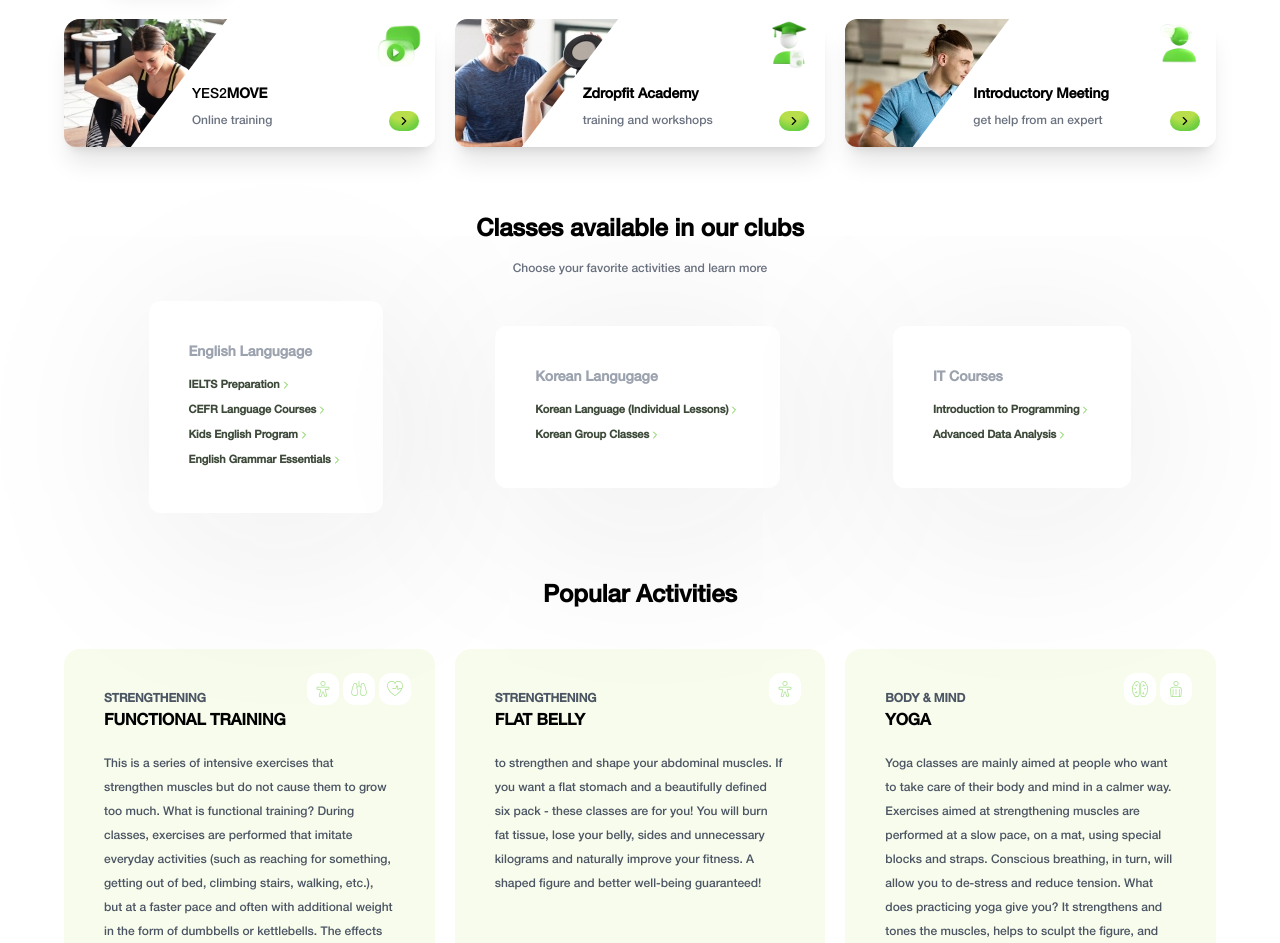
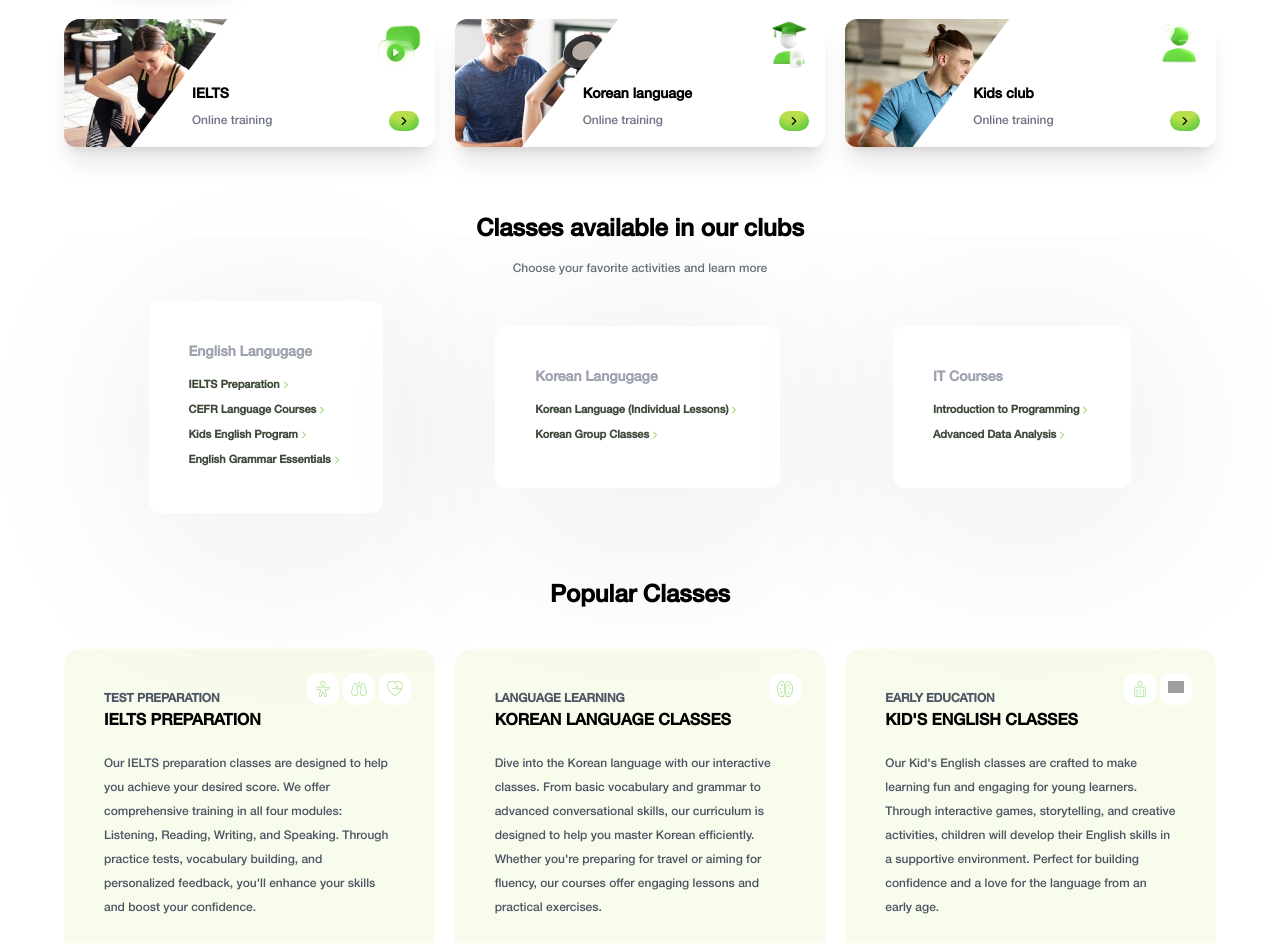
Before and after one commit to tidalu/level-u, a Next.js app: page / in a window 1280 px wide. Shown: the part 1289-2232 px from the top of the page. Built offline with nearby package versions, Linux system fonts and the light colour scheme; grey boxes are pictures that could not be loaded; a web font is replaced by a local one.

Commit message:
chore: Update image URLs for home banners

```diff
--- a/components/offer.tsx
+++ b/components/offer.tsx
@@ -4,6 +4,7 @@ import Link from 'next/link';
 import React from 'react';
 import { Button } from './ui/button';
 import ScrollAnimateWrapper from './ScrollAnimateWrapper';
+import ToolTipProv from './ToolTipProv';
 
 const Offer = () => {
   return (
@@ -13,7 +14,10 @@ const Offer = () => {
           Offer
         </h2>
 
-        <div className="grid grid-cols-1 md:grid-cols-2 gap-5 mt-10">
+        <div
+          className="grid grid-cols-1 md:grid-cols-2 gap-5 scroll-mt-16 mt-10"
+          id="forYou"
+        >
           <div className="rounded-2xl bg-[#f8ffe5] dark:bg-[#86868517]">
             <div className="grid grid-cols-1 sm:grid-cols-2">
               <div className="pl-10 py-10 md:py-5 flex flex-col justify-center text-sm 2xl:text-xl">
@@ -21,14 +25,14 @@ const Offer = () => {
                   for you
                 </div>
                 <p className="text-[12px] 2xl:text-lg leading-7 text-gray-500">
-                    Choose a club, buy a pass and enjoy training!
+                  Choose a center and start your adventure with us!
                 </p>
 
                 <Button
                   variant="primaryGreen"
                   className="mt-12 dark:text-black shadow-xl w-fit rounded-full text-sm 2xl:text-lg"
                 >
-                    Choose a club
+                  Choose a center
                 </Button>
               </div>
 
@@ -38,21 +42,27 @@ const Offer = () => {
             </div>
           </div>
 
-            <div className="rounded-2xl bg-[#e7e9e7]">
+          <div
+            className="rounded-2xl bg-[#e7e9e7] scroll-mt-24"
+            id="offersComp"
+          >
             <div className="grid grid-cols-1 sm:grid-cols-2">
               <div className="pl-10 py-10 md:py-5 flex flex-col justify-center text-sm 2xl:text-xl">
                 <div className="text-black font-bold mb-5">for companies</div>
                 <p className="text-[12px] 2xl:text-lg leading-7 text-gray-500">
-                    Check out our offer of <br />
-                    employee and business passes!
+                  Check out our offers for <br />
+                  your teams and employees
                 </p>
-
+                <div className="mt-6 dark:text-black ">
+                  <ToolTipProv content="coming soon">
                     <Button
                       variant="primaryGreen"
-                    className="mt-6 dark:text-black shadow-xl w-fit rounded-full text-sm 2xl:text-lg"
+                      className=" w-fit rounded-full text-sm 2xl:text-lg shadow-xl"
                     >
                       Find out more
                     </Button>
+                  </ToolTipProv>
+                </div>
               </div>
 
               <div>
@@ -64,12 +74,12 @@ const Offer = () => {
 
         <div className="flex gap-5 mt-5 scrollMobile">
           <div className="shadow-xl relative rounded-xl pt-32 md:pt-4 p-4 min-w-64 md:min-w-fit md:pl-32 flex-1 md:h-32 overflow-hidden dark:bg-[#0f1227]">
-              <Link href="/blogs/package-info">
+            <div className="cursor-pointer">
               <div className="absolute skew top-0 left-0 right-0 bottom-52 md:bottom-0 w-full h-full overflow-hidden">
                 <img src="/offer3.webp" className="rounded-2xl" alt="" />
               </div>
               <div className="text-black dark:text-white relative z-10 mt-12 text-sm mb-2">
-                  YES2<span className="font-bold">MOVE</span>
+                <span className="font-bold">IELTS</span>
               </div>
               <div className="flex justify-between relative z-10 text-[12px] text-gray-500">
                 Online training
@@ -86,21 +96,21 @@ const Offer = () => {
                 src="/offericon-3.webp"
                 alt=""
               />
-              </Link>
+            </div>
           </div>
 
           <div className="group/item shadow-xl relative rounded-xl pt-32 md:pt-4 p-4 min-w-64 md:min-w-fit md:pl-32 flex-1 md:h-32 overflow-hidden dark:bg-[#0f1227]">
-              <Link href="/blogs/package-info">
+            <div className="cursor-pointer">
               <div className="absolute skew top-0 left-0 right-0 bottom-44 md:bottom-0 w-full h-full overflow-hidden">
                 <img src="/offer4.webp" alt="" />
               </div>
               <div className="text-black dark:text-white relative z-10 mt-12 text-sm mb-2">
                 <span className="font-bold group-hover:item:underline">
-                    Zdropfit Academy
+                  Korean language
                 </span>
               </div>
               <div className="flex justify-between relative z-10 text-[12px] text-gray-500">
-                  training and workshops
+                Online training
                 <Button
                   variant="primaryGreen"
                   className="rounded-full p-0 h-5 px-2"
@@ -114,21 +124,21 @@ const Offer = () => {
                 src="/offericon-1.webp"
                 alt=""
               />
-              </Link>
+            </div>
           </div>
 
           <div className="group/item shadow-xl relative rounded-xl pt-32 md:pt-4 p-4 min-w-64 md:min-w-fit md:pl-32 flex-1 md:h-32 overflow-hidden dark:bg-[#0f1227]">
-              <Link href="/blogs/package-info">
+            <div className="cursor-pointer">
               <div className="absolute skew top-0 left-0 right-0 bottom-0 w-full h-full overflow-hidden">
                 <img src="/offer5.webp" alt="" />
               </div>
               <div className="text-black dark:text-white relative z-10 mt-12 text-sm mb-2">
                 <span className="font-bold group-hover:item:underline">
-                    Introductory Meeting
+                  Kids club
                 </span>
               </div>
               <div className="flex justify-between relative z-10 text-[12px] text-gray-500">
-                  get help from an expert
+                Online training
                 <Button
                   variant="primaryGreen"
                   className="rounded-full p-0 h-5 px-2"
@@ -142,7 +152,7 @@ const Offer = () => {
                 src="/offericon-2.webp"
                 alt=""
               />
-              </Link>
+            </div>
           </div>
         </div>
       </div>
--- a/components/popula-activities.tsx
+++ b/components/popula-activities.tsx
@@ -1,177 +1,169 @@
-import { ChevronRight, Scroll } from 'lucide-react';
+import { ChevronRight } from 'lucide-react';
 import Link from 'next/link';
 import React from 'react';
 import { Button } from './ui/button';
-import ScrollAnimateWrapper from './ScrollAnimateWrapper';
 
 const PopulaActivities = () => {
   return (
     <section>
       <div className="my-16 px-3 lg:px-16 mx-auto">
-          <h2 className=" text-black dark:text-white reveal font-bold text-2xl text-center">
-            Popular Activities
+        <h2 className="text-black dark:text-white reveal font-bold text-2xl text-center">
+          Popular Classes
         </h2>
 
-        <div className="flex  reveal lg:grid lg:grid-cols-3 gap-5 mt-10 scrollMobile">
-          <div className=" rounded-2xl bg-[#b8df4b1a] dark:bg-[#86868517] group/item min-w-[300px] lg:min-w-fit relative pb-8">
+        <div className="flex reveal lg:grid lg:grid-cols-3 gap-5 mt-10 scrollMobile">
+          {/* IELTS Section */}
+          <div className="rounded-2xl bg-[#b8df4b1a] dark:bg-[#86868517] group/item min-w-[300px] lg:min-w-fit relative pb-8">
             <Link
-                href="/classess/functional training"
+              href="/classess/ielts preparation"
               className="block h-full p-4 pt-16 md:p-10"
             >
-                <h3 className=" text-[12px] 2xl:text-[15px] text-gray-600 dark:text-gray-400 font-semibold">
-                  STRENGTHENING
+              <h3 className="text-[12px] 2xl:text-[15px] text-gray-600 dark:text-gray-400 font-semibold">
+                TEST PREPARATION
               </h3>
 
-                <h4 className=" uppercase text-black dark:text-white font-bold mb-5 2xl:text-[18px] group-hover/item:underline">
-                  Functional Training
+              <h4 className="uppercase text-black dark:text-white font-bold mb-5 2xl:text-[18px] group-hover/item:underline">
+                IELTS Preparation
               </h4>
 
-                <p className=" text-gray-600 dark:text-gray-400 text-[12px] 2xl:text-[13px] leading-6">
-                  This is a series of intensive exercises that strengthen
-                  muscles but do not cause them to grow too much. What is
-                  functional training? During classes, exercises are performed
-                  that imitate everyday activities (such as reaching for
-                  something, getting out of bed, climbing stairs, walking,
-                  etc.), but at a faster pace and often with additional weight
-                  in the form of dumbbells or kettlebells. The effects of
-                  functional training are primarily a general improvement in
-                  efficiency, a slimmer figure (training is great for burning
-                  fat tissue), improved circulation, and greater endurance. It
-                  also strengthens joints and tendons. Recommended for people
-                  who have sedentary jobs.
+              <p className="text-gray-600 dark:text-gray-400 text-[12px] 2xl:text-[13px] leading-6">
+                Our IELTS preparation classes are designed to help you achieve
+                your desired score. We offer comprehensive training in all four
+                modules: Listening, Reading, Writing, and Speaking. Through
+                practice tests, vocabulary building, and personalized feedback,
+                you&apos;ll enhance your skills and boost your confidence.
               </p>
 
               <div className="flex justify-end">
                 <Button
                   variant="primaryGreen"
-                    className=" absolute bottom-5 right-5 shadow-xl rounded-full p-0 h-5 px-2"
+                  className="absolute bottom-5 right-5 shadow-xl rounded-full p-0 h-5 px-2"
                 >
                   <ChevronRight size={14} className="text-black" />
                 </Button>
               </div>
 
-                <div className=" absolute top-4 left-4 md:top-6 md:left-auto md:right-6 flex gap-1">
-                  <div className=" bg-white dark:bg-[#020817] rounded-xl p-2">
+              <div className="absolute top-4 left-4 md:top-6 md:left-auto md:right-6 flex gap-1">
+                <div className="bg-white dark:bg-[#020817] rounded-xl p-2">
                   <img
                     src="/popularicon1.svg"
                     width={16}
                     className=""
-                      alt=""
+                    alt="Icon"
                   />
                 </div>
-                  <div className=" bg-white dark:bg-[#020817] rounded-xl p-2">
+                <div className="bg-white dark:bg-[#020817] rounded-xl p-2">
                   <img
                     src="/popularicon2.svg"
                     width={16}
                     className=""
-                      alt=""
+                    alt="Icon"
                   />
                 </div>
-                  <div className=" bg-white dark:bg-[#020817] rounded-xl p-2">
+                <div className="bg-white dark:bg-[#020817] rounded-xl p-2">
                   <img
                     src="/popularicon3.svg"
                     width={16}
                     className=""
-                      alt=""
+                    alt="Icon"
                   />
                 </div>
               </div>
             </Link>
           </div>
 
-          <div className=" rounded-2xl bg-[#b8df4b1a] dark:bg-[#86868517]  group/item min-w-[300px] lg:min-w-fit relative">
+          {/* Korean Section */}
+          <div className="rounded-2xl bg-[#b8df4b1a] dark:bg-[#86868517] group/item min-w-[300px] lg:min-w-fit relative">
             <Link
-                href="/classess/flat belly"
+              href="/classess/korean group classes"
               className="block h-full p-4 pt-16 md:p-10"
             >
-                <h3 className=" text-[12px] 2xl:text-[15px] text-gray-600 dark:text-gray-400 font-semibold">
-                  STRENGTHENING
+              <h3 className="text-[12px] 2xl:text-[15px] text-gray-600 dark:text-gray-400 font-semibold">
+                LANGUAGE LEARNING
               </h3>
 
-                <h4 className=" uppercase text-black dark:text-white font-bold mb-5 2xl:text-[18px] group-hover/item:underline">
-                  Flat Belly{' '}
+              <h4 className="uppercase text-black dark:text-white font-bold mb-5 2xl:text-[18px] group-hover/item:underline">
+                Korean Language Classes
               </h4>
 
-                <p className=" text-gray-600 dark:text-gray-400 text-[12px] 2xl:text-[13px] leading-6">
-                  to strengthen and shape your abdominal muscles. If you want a
-                  flat stomach and a beautifully defined six pack - these
-                  classes are for you! You will burn fat tissue, lose your
-                  belly, sides and unnecessary kilograms and naturally improve
-                  your fitness. A shaped figure and better well-being
-                  guaranteed!
+              <p className="text-gray-600 dark:text-gray-400 text-[12px] 2xl:text-[13px] leading-6">
+                Dive into the Korean language with our interactive classes. From
+                basic vocabulary and grammar to advanced conversational skills,
+                our curriculum is designed to help you master Korean
+                efficiently. Whether you&apos;re preparing for travel or aiming
+                for fluency, our courses offer engaging lessons and practical
+                exercises.
               </p>
 
               <div className="flex justify-end">
                 <Button
                   variant="primaryGreen"
-                    className=" absolute bottom-5 right-5 shadow-xl mt-8 rounded-full p-0 h-5 px-2"
+                  className="absolute bottom-5 right-5 shadow-xl mt-8 rounded-full p-0 h-5 px-2"
                 >
                   <ChevronRight size={14} className="text-black" />
                 </Button>
               </div>
 
-                <div className=" absolute top-4 md:top-6 left-4 md:left-auto md:right-6 flex gap-1">
-                  <div className=" bg-white dark:bg-[#020817] rounded-xl p-2">
+              <div className="absolute top-4 md:top-6 left-4 md:left-auto md:right-6 flex gap-1">
+                <div className="bg-white dark:bg-[#020817] rounded-xl p-2">
                   <img
-                      src="/popularicon1.svg"
+                    src="/popularicon4.svg"
                     width={16}
                     className=""
-                      alt=""
+                    alt="Icon"
                   />
                 </div>
               </div>
             </Link>
           </div>
 
-          <div className=" rounded-2xl bg-[#b8df4b1a] dark:bg-[#86868517] group/item min-w-[300px] lg:min-w-fit relative">
+          {/* Kid's English Section */}
+          <div className="rounded-2xl bg-[#b8df4b1a] dark:bg-[#86868517] group/item min-w-[300px] lg:min-w-fit relative">
             <Link
-                href="/classess/yoga"
+              href="/classess/kids english program"
               className="block h-full p-4 pt-16 md:p-10"
             >
-                <h3 className=" text-[12px] 2xl:text-[15px] text-gray-600 dark:text-gray-400 uppercase font-semibold">
-                  body & mind
+              <h3 className="text-[12px] 2xl:text-[15px] text-gray-600 dark:text-gray-400 uppercase font-semibold">
+                EARLY EDUCATION
               </h3>
 
-                <h4 className=" uppercase text-black dark:text-white font-bold mb-5 2xl:text-[18px] group-hover/item:underline">
-                  Yoga
+              <h4 className="uppercase text-black dark:text-white font-bold mb-5 2xl:text-[18px] group-hover/item:underline">
+                Kid&apos;s English Classes
               </h4>
 
-                <p className=" text-gray-600 dark:text-gray-400 text-[12px] 2xl:text-[13px] leading-6">
-                  Yoga classes are mainly aimed at people who want to take care
-                  of their body and mind in a calmer way. Exercises aimed at
-                  strengthening muscles are performed at a slow pace, on a mat,
-                  using special blocks and straps. Conscious breathing, in turn,
-                  will allow you to de-stress and reduce tension. What does
-                  practicing yoga give you? It strengthens and tones the
-                  muscles, helps to sculpt the figure, and relaxes. Therefore,
-                  yoga can be practiced by both beginners and people who already
-                  exercise regularly.
+              <p className="text-gray-600 dark:text-gray-400 text-[12px] 2xl:text-[13px] leading-6">
+                Our Kid&apos;s English classes are crafted to make learning fun
+                and engaging for young learners. Through interactive games,
+                storytelling, and creative activities, children will develop
+                their English skills in a supportive environment. Perfect for
+                building confidence and a love for the language from an early
+                age.
               </p>
 
               <div className="flex justify-end">
                 <Button
                   variant="primaryGreen"
-                    className=" absolute bottom-5 right-5 shadow-xl mt-8 rounded-full p-0 h-5 px-2"
+                  className="absolute bottom-5 right-5 shadow-xl mt-8 rounded-full p-0 h-5 px-2"
                 >
                   <ChevronRight size={14} className="text-black" />
                 </Button>
               </div>
 
-                <div className=" absolute top-4 md:top-6 left-4 md:left-auto md:right-6 flex gap-1">
-                  <div className=" bg-white dark:bg-[#020817] rounded-xl p-2">
-                    <img
-                      src="/popularicon4.svg"
-                      width={16}
-                      className=""
-                      alt=""
-                    />
-                  </div>
-                  <div className=" bg-white dark:bg-[#020817] rounded-xl p-2">
+              <div className="absolute top-4 md:top-6 left-4 md:left-auto md:right-6 flex gap-1">
+                <div className="bg-white dark:bg-[#020817] rounded-xl p-2">
                   <img
                     src="/popularicon5.svg"
                     width={16}
                     className=""
-                      alt=""
+                    alt="Icon"
+                  />
+                </div>
+                <div className="bg-white dark:bg-[#020817] rounded-xl p-2">
+                  <img
+                    src="/popularicon6.svg"
+                    width={16}
+                    className=""
+                    alt="Icon"
                   />
                 </div>
               </div>
```
Lines whose indentation alone changed are shown as unchanged.
